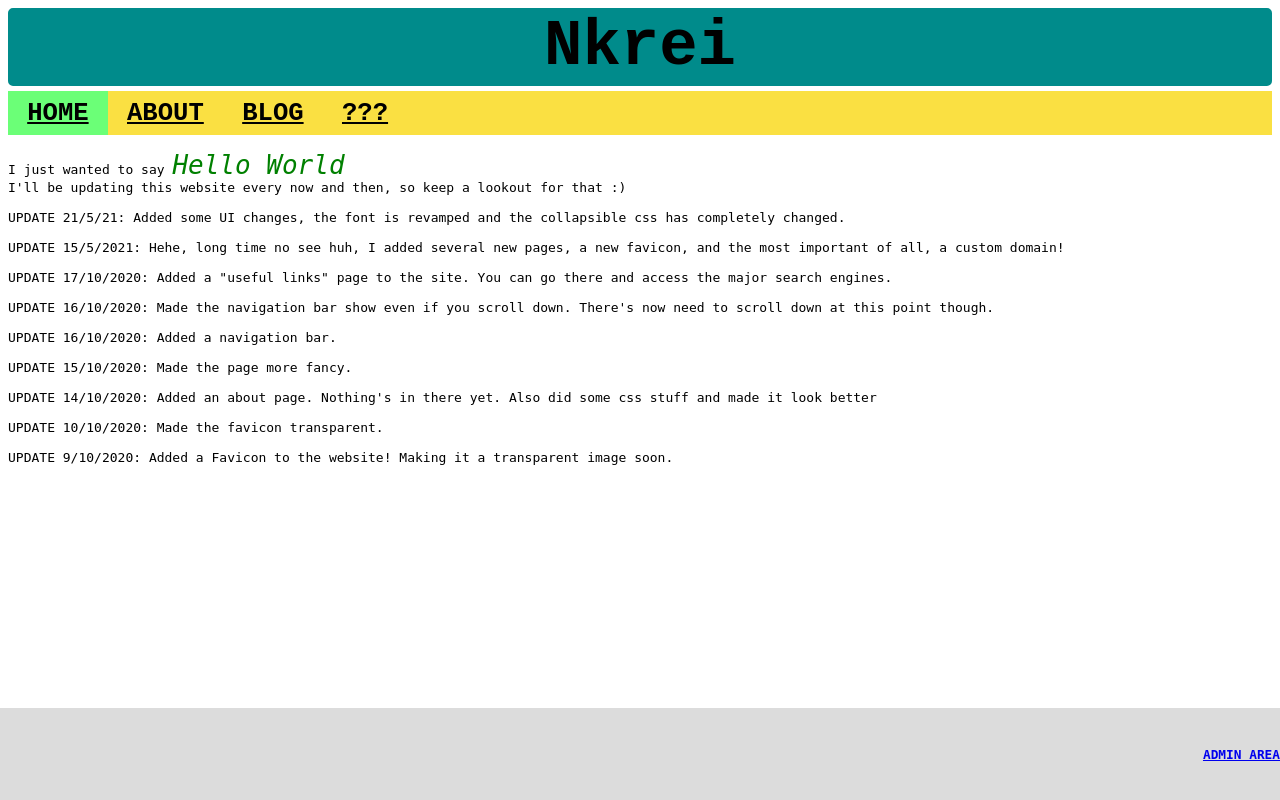
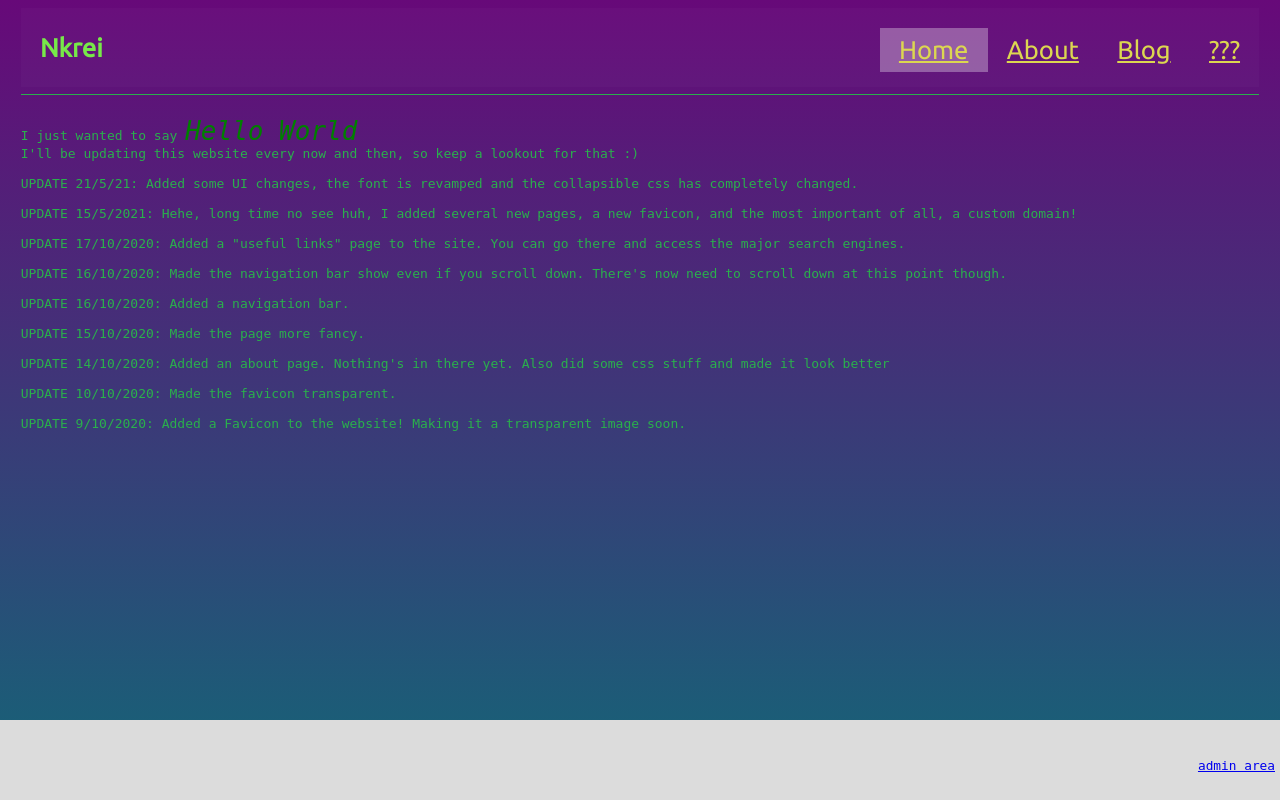
Before and after one commit to nkstonks/flask_app, a Flask app: page / in a window 1280 px wide. Run offline with Flask 2, Linux system fonts and the light colour scheme.

Commit message:
big boy changes

```diff
--- a/app.py
+++ b/app.py
@@ -5,7 +5,6 @@ from flask import Flask, render_template, request, url_for, redirect, session
 import os
 import pymongo
 import bcrypt
-import admincreds
 import datetime
 from flask_wtf import FlaskForm
 from wtforms import StringField, PasswordField, SubmitField
--- a/static/collapsible.css
+++ /dev/null
@@ -1,126 +0,0 @@
-a {
-  font-weight: bold;
-  font-family: monospace;
-  font-size:2vw;
-  text-transform: uppercase;
-  text-align: center;
-  overflow-x: hidden;
-}
-
-iframe {
-  width: 100%;
-  height: 500px;
-  text-align:center;
-  overflow-y: scroll;
-  overflow-x: hidden;
-}
-
-.width100 {
-  width: 100%;
-  overflow-x: hidden;
-}
-
-.wrap-collabsible {
-  margin-bottom: 1.2rem 0;
-}
-
-input[type='checkbox'] {
-  display: none;
-}
-
-.lbl-toggle {
-  display: block;
-
-  font-weight: bold;
-  font-family: monospace;
-  font-size:2vw;
-  text-transform: uppercase;
-  text-align: center;
-
-  padding: 1rem;
-
-  color: #A77B0E;
-  background: #FAE042;
-
-  cursor: pointer;
-
-  border-radius: 7px;
-  transition: all 0.25s ease-out;
-}
-
-.lbl-toggle::before {
-  content: ' ';
-  display: inline-block;
-
-  border-top: 5px solid transparent;
-  border-bottom: 5px solid transparent;
-  border-left: 5px solid currentColor;
-  vertical-align: middle;
-  margin-right: .7rem;
-  transform: translateY(-2px);
-
-  transition: transform .2s ease-out;
-}
-
-.toggle:checked + .lbl-toggle::before {
-  transform: rotate(90deg) translateX(-3px);
-}
-
-.collapsible-content {
-  max-height: 0px;
-  overflow: hidden;
-  transition: max-height .25s ease-in-out;
-}
-
-.toggle:checked + .lbl-toggle + .collapsible-content {
-  max-height: 100vh;
-}
-
-.toggle:checked + .lbl-toggle {
-  border-bottom-right-radius: 0;
-  border-bottom-left-radius: 0;
-}
-
-.collapsible-content .content-inner {
-  background: rgba(250, 224, 66, .2);
-  padding: .5rem 1rem;
-  text-align:center;
-  width: 100%;
-  overflow-y: scroll;
-  overflow-x: hidden;
-}
-
-.collapsible-content .last-content-inner {
-  background: rgba(250, 224, 66, .2);
-  border-bottom-left-radius: 7px;
-  border-bottom-right-radius: 7px;
-  padding: .5rem 1rem;
-  text-align:center;
-  width: 100%;
-  overflow-y: scroll;
-  overflow-x: hidden;
-}
-
-.collapsible-content .nonhighlight-content-inner {
-  background: rgba(250, 224, 66, .2);
-  border-bottom-left-radius: 7px;
-  border-bottom-right-radius: 7px;
-  padding: .5rem 1rem;
-  text-align:center;
-  width: 100%;
-  overflow-y: scroll;
-  overflow-x: hidden;
-}
-
-.content-inner:hover {
-  background: #d6c13b;
-}
-.content-inner a:hover {
-  background: #d6c13b;
-}
-.last-content-inner:hover {
-  background: #d6c13b;
-}
-.last-content-inner a:hover {
-  background: #d6c13b;
-}
--- a/static/make_active.js
+++ b/static/make_active.js
@@ -24,20 +24,8 @@ var path = pageURL.substr(pageURL.lastIndexOf('/') + 1);
 if (path === "about") {
     make_active(2)
 }
-else if (path === "links") {
+else if (path === "blog") {
     make_active(3)
-}
-else if (path === "blog") {
-    make_active(4)
-}
-else if (path === "logout") {
-    make_active(7)
-}
-else if (path === "login") {
-    make_active(8)
-}
-else if (path === "register") {
-    make_active(9)
 }
 else if (!path){
     make_active(1)
--- a/static/style.css
+++ b/static/style.css
@@ -1,50 +1,32 @@
-@media screen and (max-width: 600px) {
-  .topnavresponsive {position: relative;}
-  .topnav a:not(:first-child) {display: none;}
-  .topnav a.icon {
-    float: right;
-    display: block;
-  }
-}
-
-@media screen and (max-width: 900px) {
-  .topnavresponsive {position: relative;}
-  .topnav a:nth-child(4) {display: none;}
-  .topnav a:nth-child(5) {display: none;}
-  .topnav a:nth-child(6) {display: none;}
-  .topnav a.icon {
-    float: right;
-    display: block;
-  }
-}
-
-@media screen and (max-width: 1300px) {
-  .topnavresponsive {position: relative;}
-  .topnav a:nth-child(7) {display: none;}
-  .topnav a:nth-child(8) {display: none;}
-  .topnav a:nth-child(9) {display: none;}
-  .topnav a.icon {
-    background-color:#FAE042;
-    padding: 20px;
-    float: right;
-    display: block;
-  }
+hr {
+  height: 1px;
+  background-color: #2ab04c;
+  border: none;
 }
 
 .topnav {
-    background-color: #FAE042;
+    font-family: 'Ubuntu', sans-serif;
+    background-color: #ffffff05;
     overflow: hidden;
     position: sticky;
     top: 0;
 }
 
+.topnav h1 {
+  float: left;
+  font-size: 2vw;
+  color: #77e949;
+  font-family: 'Ubuntu', sans-serif;
+  padding: 7.5px 1.5vw;
+  border-width: 0.2vw;
+}
+
 .topnav a {
-    color: #000000;
+    color: #dcd750;
     font-size: 2vw;
-    font-family: 'Courier New', Courier, monospace;
-    float: left;
-    padding: 7.5px 1.5vw;
-    border-width: 0.2vw;
+    float: right;
+    padding: 7px 1.5vw;
+    margin-top: 20px;
 }
 
 .topnav a.icon {
@@ -60,7 +42,7 @@
 }
 
 .topnav a.active {
-    background-color: #6bff77;
+    background-color: #ffffff50;
 }
 
 .topnav .icon {
@@ -69,6 +51,7 @@
 
 .footer {
   position: fixed;
+  height: 10%;
   left: 0;
   bottom: 0;
   width: 100%;
@@ -79,7 +62,7 @@
 
 .footer-text-left {
   font-size:3vw;
-  padding-left:40px;
+  padding-right: 5px;
   float: right;
 }
 
@@ -88,17 +71,11 @@
 }
 
 body {
-    color: #000000;
+
+    padding-right: 1%;
+    padding-left: 1%;
+    background: rgb(166, 21, 214);
+    background: linear-gradient(rgba(166, 21, 214, 1) 0%, rgba(103, 9, 121, 1) 0%, rgba(19, 102, 119, 1) 100%);
+    color: #2ab04c;
     font-family: monospace;
 }
-
-h1 {
-    font-size:5vw;
-    text-align: center;
-    border-style: solid;
-    border-color: darkcyan;
-    border-radius: 5px;
-    background-color: darkcyan;
-    font-family: 'Courier New', Courier, monospace;
-    margin-bottom: 5px;
-}
--- a/templates/about.html
+++ b/templates/about.html
@@ -2,6 +2,7 @@
 {% extends "base.html" %}
 
 {% block content %}
+    <hr>
     <br>
     <body>
         {% if explanation %}
--- a/templates/base.html
+++ b/templates/base.html
@@ -16,6 +16,10 @@
         gtag('config', 'G-JVV9ZLTQJG');
     </script>
 
+    <link rel="preconnect" href="https://fonts.googleapis.com">
+    <link rel="preconnect" href="https://fonts.gstatic.com" crossorigin>
+    <link href="https://fonts.googleapis.com/css2?family=Ubuntu&display=swap" rel="stylesheet">
+
     <title>Nkrei</title>
 </head>
 
@@ -26,13 +30,12 @@
 <link rel="shortcut icon" href="{{ url_for('static', filename='favicon.ico') }}">
 <meta name="viewport" content="width=device-width, initial-scale=1.0">
 
-<h1>Nkrei</h1>
-
 <div class="topnav" id="Topnav">
+    <h1>Nkrei</h1>
+    <a id="4" href="{{ url_for('hello') }}">???</a>
+    <a id="3" href="{{ url_for('blog') }}">Blog</a>
+    <a id="2" href="{{ url_for('about') }}">About</a>
     <a id="1" href="{{ url_for('home') }}">Home</a>
-    <a id="2" href="{{ url_for('about') }}">About</a>
-    <a id="4" href="{{ url_for('blog') }}">Blog</a>
-    <a id="6" href="{{ url_for('hello') }}">???</a>
 </div>
 
 <body>
--- a/templates/blog.html
+++ b/templates/blog.html
@@ -1,6 +1,7 @@
 {% extends "base.html" %}
 
 {% block content %}
+    <hr>
     <br>
     <body>
         {% if situation %}
--- a/templates/home.html
+++ b/templates/home.html
@@ -1,6 +1,7 @@
 {% extends "base.html" %}
 
 {% block content %}
+    <hr>
     <br>
     <body>
         {% if greeting %}
--- a/todo.txt
+++ b/todo.txt
@@ -2,4 +2,4 @@
 
 - update readme
 - update UI
-- change auth.db into a mongodb database
+- docker?
```
Also changed, not shown: admincreds.py (deleted, +0 -11 lines), auth.db (deleted), 1 other file.
